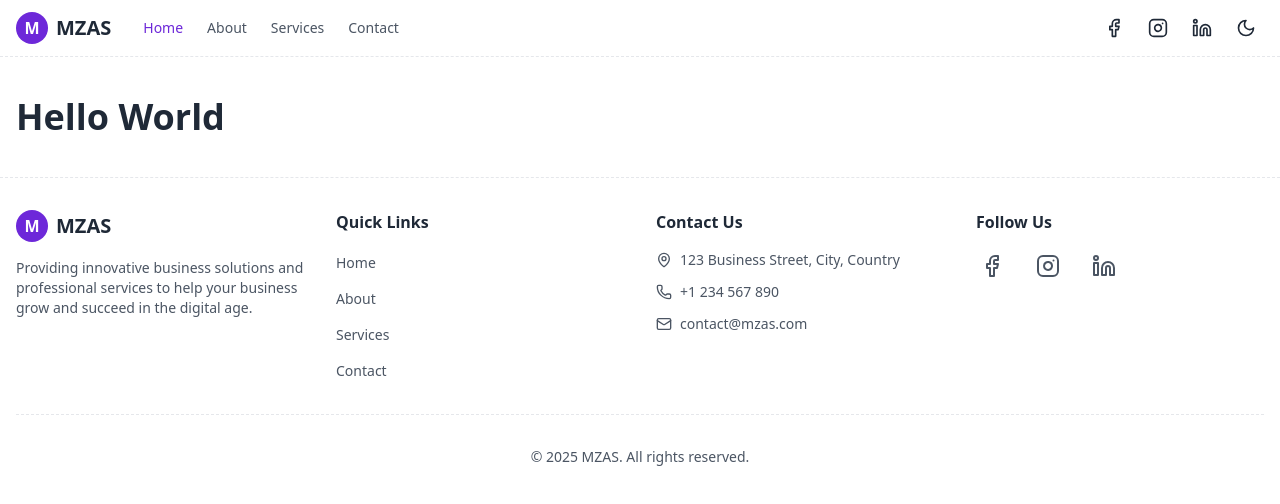
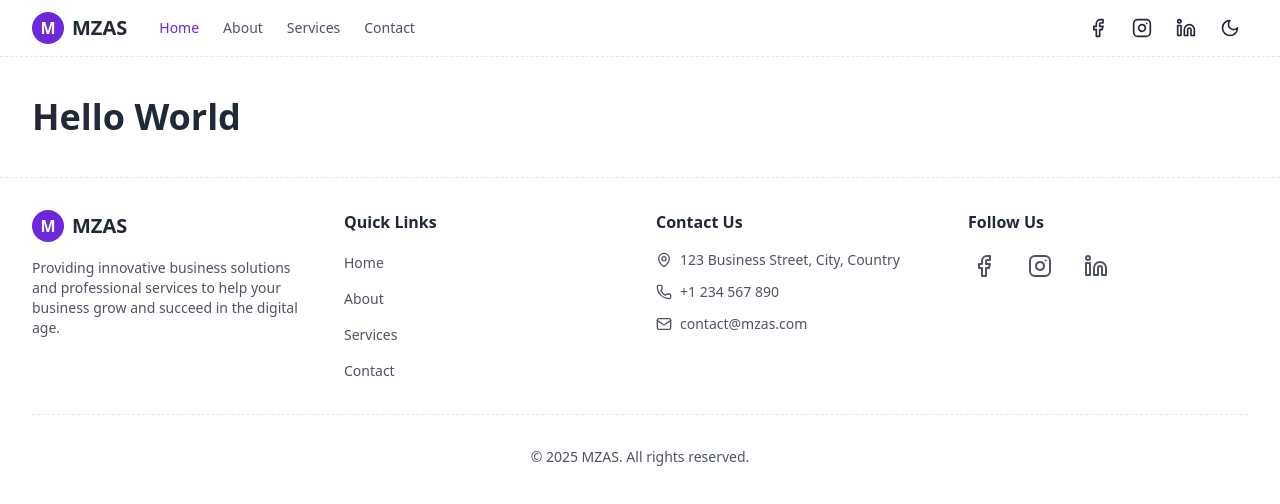
Before and after one commit to The-HSQ/mzas, a Next.js app: page / in a window 1280 px wide. Shown: the top 504 px of the page. Built offline with nearby package versions, Linux system fonts and the light colour scheme.

Commit message:
side px fixes

```diff
--- a/src/app/layout.tsx
+++ b/src/app/layout.tsx
@@ -68,15 +68,15 @@ export default function RootLayout({
       >
         <ThemeProvider defaultTheme="light">
           <div className="sticky top-0 z-50 border-dashed border-b border-[var(--color-border)] bg-background/95 backdrop-blur supports-[backdrop-filter]:bg-background/60">
-            <div className="mx-auto max-w-[1400px] 1xl:border-dashed border-l border-r border-[var(--color-border)] h-14 border-none px-[1rem]">
+            <div className="mx-auto max-w-[1400px] 1xl:border-dashed border-l border-r border-[var(--color-border)] h-14 border-none px-[1rem] lg:px-[2rem]">
               <Header />
             </div>
           </div>
-          <main className="mx-auto max-w-[1400px] 1xl:border-dashed border-l border-r border-[var(--color-border)] flex-1 border-none py-10 bg-[var(--color-background)] px-[1rem]">
+          <main className="mx-auto max-w-[1400px] 1xl:border-dashed border-l border-r border-[var(--color-border)] flex-1 border-none py-10 bg-[var(--color-background)] px-[1rem] lg:px-[2rem]">
             {children}
           </main>
           <div className="border-dashed border-t border-[var(--color-border)]">
-            <div className="mx-auto max-w-[1400px] 1xl:border-dashed border-l border-r border-[var(--color-border)] border-none px-[1rem] flex items-center">
+            <div className="mx-auto max-w-[1400px] 1xl:border-dashed border-l border-r border-[var(--color-border)] border-none px-[1rem] lg:px-[2rem] flex items-center">
               <Footer />
             </div>
           </div>
```
